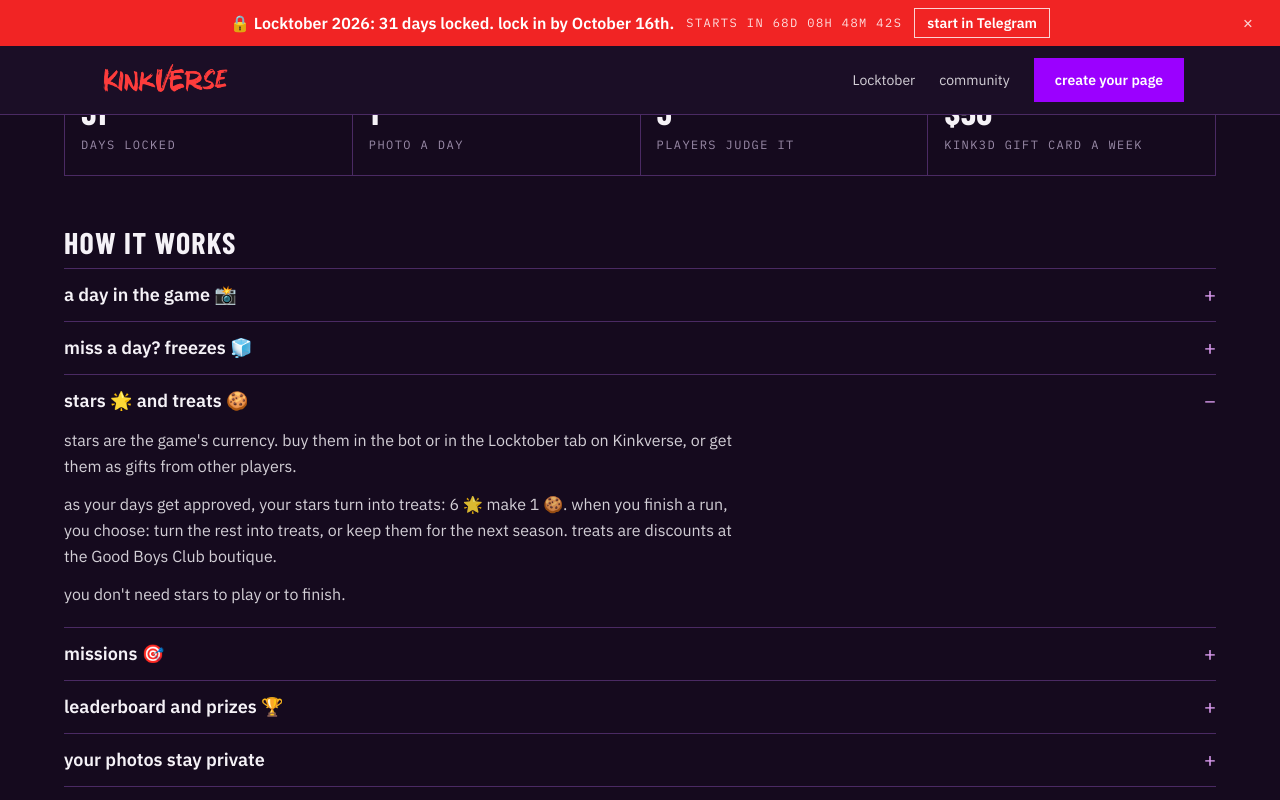
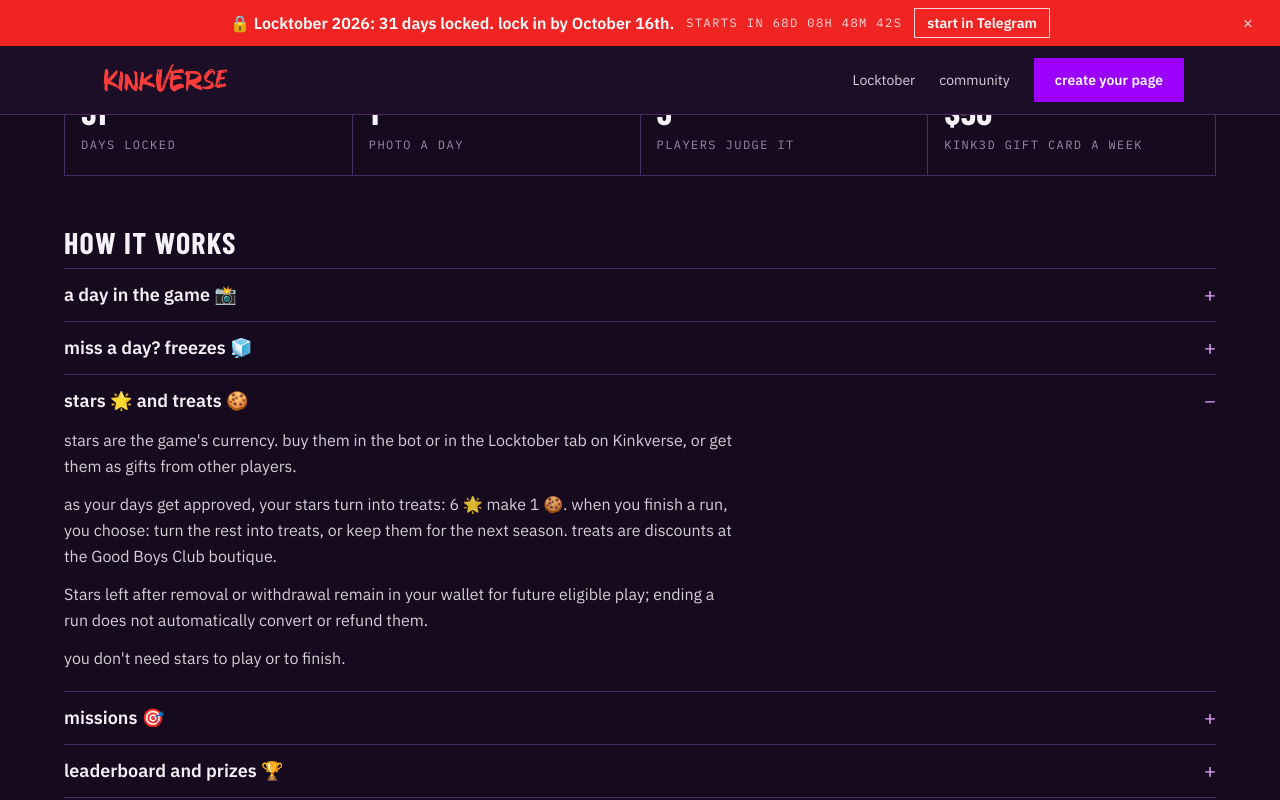
Before and after one commit to Kinkverse-HQ/landing-page, a React (Vite) app: page / in a window 1280 px wide. Both pictures are taken after a click on the heading "stars 🌟 and treats 🍪". Shown: the part 1492-2292 px from the top of the page. Built offline with nearby package versions, Linux system fonts and the light colour scheme.

Commit message:
fix(locktober): align public mission and retained-wallet rules

```diff
--- a/content/legal/en/locktober-2026-rules.md
+++ b/content/legal/en/locktober-2026-rules.md
@@ -52,7 +52,7 @@ You authorize the necessary sharing of a submitted check-in with assigned peer r
 
 Review honestly and against the stated criteria. Speed may be recognized only alongside accuracy and safe conduct. Do not exchange approvals, punish boundaries, demand payment or use evidence outside the review. Review incentives reward the contribution, not a favourable verdict.
 
-Optional missions have their own stated requirements and rewards. Opening a mission requires at least **50 Stars** in your balance. An approved mission converts **12 to 48 Stars** of your balance into Treats depending on how promptly you open it and send the proof, in steps of 6 (that is, 2 to 8 Treats), within the limit of your balance; a rejected or expired mission spends no Stars. Declining or not completing an optional mission does not by itself invalidate an ordinary qualifying day. Sensitive-profile personalization is optional and subject to its specific consent. Missions, circles, keyholder features or future modes are not promised merely because they have been discussed.
+Optional missions require at least **48 Stars** in your balance. An approved mission converts **up to 48 Stars** into Treats, according to its difficulty, review and your available balance. A rejected, declined or expired mission spends no Stars. Declining or not completing an optional mission does not by itself invalidate an ordinary qualifying day. Sensitive-profile personalization is optional and subject to its specific consent. Missions, circles, keyholder features or future modes are not promised merely because they have been discussed.
 
 We may allocate promotional Stars or gift-only budgets to acknowledge constructive participation, subject to an available budget and an identified grant. There is no recurring wage or automatic entitlement to a grant, and no obligation to perform a quota for us. Once a stated reward has been earned, we honour it subject to genuine error, fraud and the applicable rules.
 
@@ -61,6 +61,8 @@ We may allocate promotional Stars or gift-only budgets to acknowledge constructi
 Stars are optional internal game credits governed by the [Stars and Treats Terms](stars-and-treats-terms.md). They are not Telegram Stars, money held on deposit or a payment for the completion badge.
 
 **Six Stars produce one Treat** (6 Stars = 1 Treat), in Locktober 2026 and in later seasons unless a version announced before you join a season says otherwise. Only whole Treats are produced; leftover Stars stay in your balance. Stars turn into Treats when a mission is approved, and as your days are approved in any run: each approved date mints a share of your wallet that grows over 31 approved dates. A date approved in two runs counts once. When you complete a run with no other run in progress, you choose: mint the Stars left, or keep them for the next season, with a bonus of 150 Stars when that season's run starts. Without an answer, they are minted on November 30th, 2026, or 48 hours after you complete if that is later. The speed of your check-ins and reviews can move progress minting moderately away from the base rate. Each minting appears in your Treats history with the Stars it used.
+
+Stars left after removal or withdrawal remain in your wallet for future eligible play; ending a run does not automatically convert or refund them.
 
 Stars already converted are not counted twice; refunded or reversed Stars and Stars gifted away are excluded from your allocation. Stars that have not been converted are not silently consumed. Gifts received belong to the recipient's wallet, not simultaneously to the sender's.
 
--- a/content/legal/fr/locktober-2026-reglement.md
+++ b/content/legal/fr/locktober-2026-reglement.md
@@ -52,7 +52,7 @@ Un consentement de participation spécifique autorise la communication nécessai
 
 Évaluez honnêtement les critères indiqués. La rapidité peut être reconnue seulement avec l’exactitude et la sécurité. N’échangez pas des validations, ne sanctionnez pas des limites, ne réclamez pas de paiement et ne réutilisez pas les preuves. L’incitation récompense la contribution, pas un avis favorable.
 
-Les missions facultatives ont leurs exigences et récompenses propres. Ouvrir une mission exige au moins **50 Stars** dans votre solde. Une mission approuvée convertit en Treats **12 à 48 Stars** de votre solde selon votre promptitude à l’ouvrir puis à envoyer la preuve, par paliers de 6 (soit de 2 à 8 Treats), dans la limite de votre solde ; une mission refusée ou expirée ne dépense aucune Star. Refuser ou ne pas finir une mission facultative n’invalide pas automatiquement une journée ordinaire. La personnalisation sensible exige son consentement spécifique. Les missions, cercles, fonctions de keyholder et modes futurs ne sont pas promis par une simple discussion.
+Les missions facultatives exigent au moins **48 Stars** dans votre solde. Une mission approuvée convertit **jusqu’à 48 Stars** en Treats, selon sa difficulté, son évaluation et votre solde disponible. Une mission rejetée, déclinée ou expirée ne dépense aucune Star. Refuser ou ne pas finir une mission facultative n’invalide pas automatiquement une journée ordinaire. La personnalisation sensible exige son consentement spécifique. Les missions, cercles, fonctions de keyholder et modes futurs ne sont pas promis par une simple discussion.
 
 Nous pouvons attribuer des Stars promotionnelles ou un budget réservé aux cadeaux pour reconnaître une contribution constructive, selon le budget disponible et une attribution identifiée. Il n’existe ni rémunération récurrente garantie, ni droit automatique à une attribution, ni quota de travail à exécuter pour nous. Une récompense définie effectivement acquise est honorée, sous réserve d’erreur réelle, de fraude et des conditions applicables.
 
@@ -61,6 +61,8 @@ Nous pouvons attribuer des Stars promotionnelles ou un budget réservé aux cade
 Les Stars sont des crédits internes facultatifs régis par les [conditions économiques](stars-et-treats.md). Ce ne sont ni des Telegram Stars, ni de l’argent en dépôt, ni le prix d’achat du badge.
 
 **Six Stars produisent une Treat** (6 Stars = 1 Treat), pendant Locktober 2026 et lors des saisons suivantes, sauf si une version annoncée avant votre entrée dans une saison en dispose autrement. Seules des Treats entières sont produites ; les Stars restantes demeurent dans votre solde. Les Stars se convertissent en Treats lorsqu’une mission est approuvée et à mesure que vos journées sont approuvées, dans n’importe quel parcours : chaque date approuvée convertit une part de votre portefeuille, part qui augmente au fil des 31 dates approuvées. Une date approuvée dans deux parcours ne compte qu’une fois. Lorsque vous terminez un parcours sans autre parcours en cours, vous choisissez : convertir les Stars restantes, ou les garder pour la saison suivante, avec un bonus de 150 Stars au démarrage du parcours de cette saison. Sans réponse de votre part, elles sont converties le 30 novembre 2026, ou 48 heures après la fin de votre parcours si cette date est plus tardive. La rapidité de vos validations et de vos revues peut faire varier modérément, par rapport au taux de base, la conversion liée à la progression. Chaque conversion apparaît dans votre historique de Treats avec les Stars utilisées.
+
+Les Stars restantes après une exclusion ou un retrait restent dans votre portefeuille pour une participation future éligible ; la fin d’un parcours ne les convertit ni ne les rembourse automatiquement.
 
 Les unités déjà converties ne sont pas comptées deux fois ; les Stars remboursées, annulées ou offertes à autrui ne restent pas dans votre allocation. Les Stars non converties ne sont pas consommées silencieusement. Un cadeau reçu appartient au portefeuille du destinataire, pas simultanément à celui de l’émetteur.
 
--- a/src/components/Locktober.tsx
+++ b/src/components/Locktober.tsx
@@ -139,12 +139,19 @@ export function Locktober() {
               treats, or keep them for the next season. treats are discounts at
               the Good Boys Club boutique.
             </p>
+            <p>
+              Stars left after removal or withdrawal remain in your wallet for
+              future eligible play; ending a run does not automatically convert
+              or refund them.
+            </p>
             <p>you don't need stars to play or to finish.</p>
           </Fold>
           <Fold title="missions 🎯">
             <p>
-              optional extra tasks from the bot. you need 50 🌟 to open one.
-              send your proof fast and a mission turns up to 48 🌟 into 8 🍪.
+              Optional missions require at least 48 Stars in your balance. An
+              approved mission converts up to 48 Stars into Treats, according to
+              its difficulty, review and your available balance. A rejected,
+              declined or expired mission spends no Stars.
             </p>
           </Fold>
           <Fold title="leaderboard and prizes 🏆">
```
Also changed, not shown: 4 other files (tests, documents, lock files or other folders).
